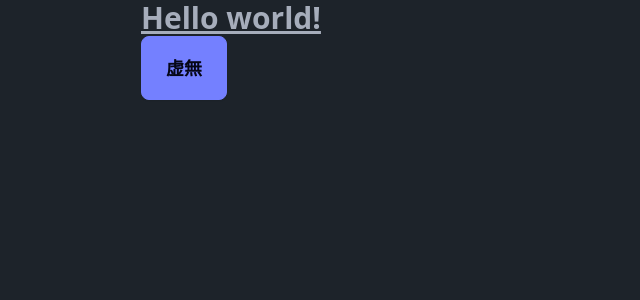
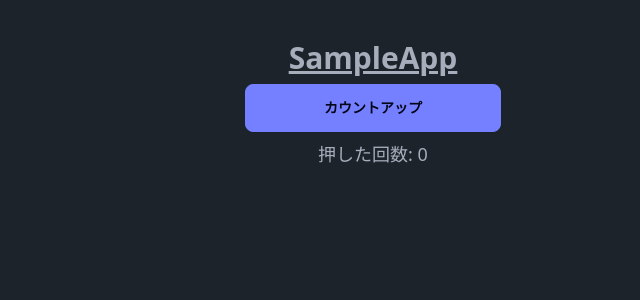
Before and after one commit to eeharumt/lbphone-svelte-daisyui-template, a SvelteKit app in the folder ui/: page / in a window 1280 px wide. Shown: the top 300 px of the page, without its empty margins (267-907 px from the left). Built offline with nearby package versions, Linux system fonts and the light colour scheme.

Commit message:
change theme

```diff
--- a/ui/src/routes/+page.svelte
+++ b/ui/src/routes/+page.svelte
@@ -1,2 +1,15 @@
-<h1 class="text-3xl font-bold underline">Hello world!</h1>
-<button class="btn btn-primary btn-lg">虚無</button>
+<script lang="ts">
+    let count = 0;
+
+</script>
+<div class="pt-10 px-5 space-y-2">
+	<div class="flex justify-center items-center">
+        <h1 class="text-3xl font-bold underline">SampleApp</h1>
+    </div>
+    <div class="flex justify-center items-center">
+        <button class="btn btn-primary btn-wide" on:click={() => count++}>カウントアップ</button>
+    </div>
+    <div class="flex justify-center items-center text-lg">
+        押した回数: {count}
+    </div>
+</div>
--- a/ui/tailwind.config.cjs
+++ b/ui/tailwind.config.cjs
@@ -6,6 +6,7 @@ export default {
   },
   plugins: [require("daisyui")],
   daisyui: {
+    themes: ["light", "dark", "cupcake"],
     base: false, // applies background color and foreground color for root element by default
     themeRoot: "#app-root", // The element that receives theme color CSS variables
   },
```
Also changed, not shown: 18 other files (tests, documents, lock files or other folders).
